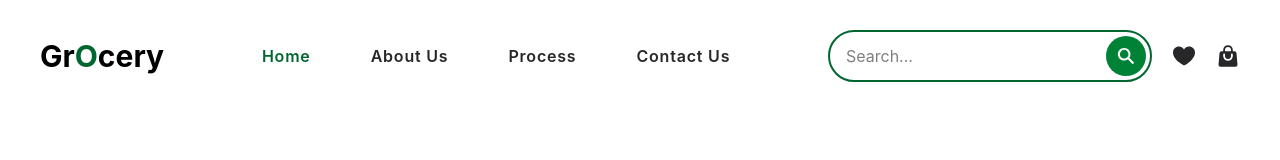
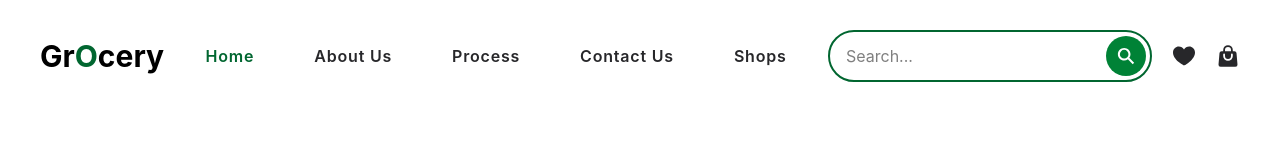
Before and after one commit to Nabeela-Kanwal/Grocery-store-react, a React (Vite) app: page / in a window 1280 px wide. Shown: the top 160 px of the page. Built offline with nearby package versions, Linux system fonts and the light colour scheme.

Commit message:
creating shops page

```diff
--- a/src/App.jsx
+++ b/src/App.jsx
@@ -13,6 +13,7 @@ import Wishlist from "./components/Wishlist/Wishlist";
 import Cart from "./components/Cart/Cart";
 import SupportCenter from "./components/SupportCenter/SupportCenter";
 import Feedback from "./components/Feedback/Feedback";
+import Shops from "./components/Shops/Shops";
 
 const App = () => {
   const router = createBrowserRouter([
@@ -72,6 +73,11 @@ const App = () => {
           path: "feedback",
           element: <Feedback />,
         },
+
+        {
+          path: "shops",
+          element: <Shops />,
+        },
       ],
     },
   ]);
--- a/src/components/Navbar/Navbar.jsx
+++ b/src/components/Navbar/Navbar.jsx
@@ -63,6 +63,15 @@ const Navbar = () => {
               className="font-semibold tracking-wider text-zinc-800 hover:text-green-800"
             >
               Contact Us
+            </NavLink>
+          </li>
+
+          <li>
+            <NavLink
+              to="/shops"
+              className="font-semibold tracking-wider text-zinc-800 hover:text-green-800"
+            >
+              Shops
             </NavLink>
           </li>
         </ul>
--- /dev/null
+++ b/src/components/Shops/Shops.jsx
@@ -0,0 +1,9 @@
+import React from 'react'
+
+const Shops = () => {
+  return (
+    <div>Shops</div>
+  )
+}
+
+export default Shops
```
